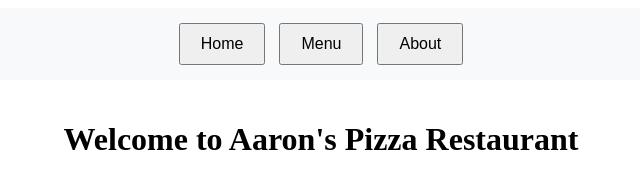
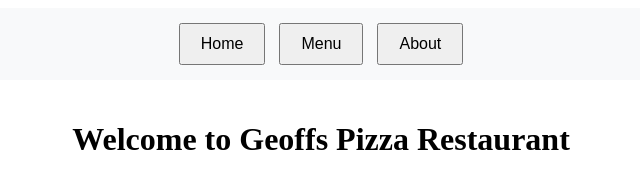
Before and after one commit to 8905aaron/Restaurant-Page, a website built with webpack: page src/index.html in a window 1280 px wide. Shown: the top 177 px of the page, without its empty margins (319-959 px from the left). Built offline with nearby package versions, Linux system fonts and the light colour scheme; files whose address does not match are found by name.

Commit message:
Save changes before deploying

```diff
--- a/src/index.js
+++ b/src/index.js
@@ -5,7 +5,7 @@ document.addEventListener('DOMContentLoaded', () => {
     const content = document.getElementById('content');
 
     const heading = document.createElement('h1');
-    heading.textContent = "Welcome to Aaron's Pizza Restaurant";
+    heading.textContent = "Welcome to Geoffs Pizza Restaurant";
 
     const image = document.createElement('img');
     image.src = restaurantImage;
```
Also changed, not shown: package.json (+6 -2 lines), dist/bundle.js, dist/index.html, 4 other files.
